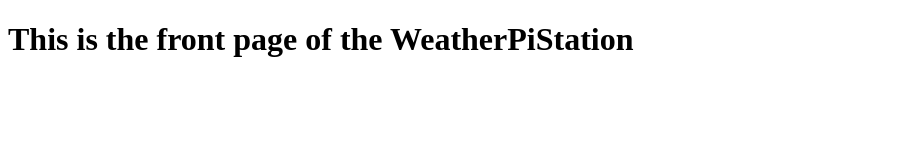
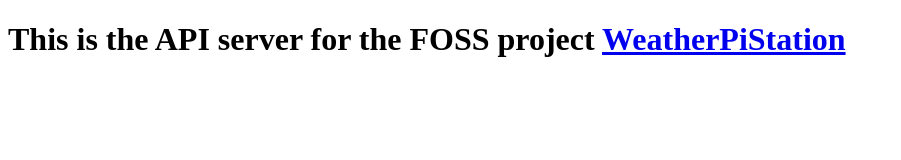
Before and after one commit to ellak-monades-aristeias/WeatherPiStation, a plain HTML site: page www/index.html in a window 1280 px wide. Shown: the whole page, without its empty margins (0-901 px from the left). Drawn offline with Linux system fonts and the light colour scheme.

Commit message:
Add project url to index page

```diff
--- a/www/index.html
+++ b/www/index.html
@@ -4,6 +4,6 @@
         <title></title>
     </head>
     <body>
-    <h1>This is the front page of the WeatherPiStation</h1>
+    <h1>This is the API server for the FOSS project <a href="https://github.com/ellak-monades-aristeias/WeatherPiStation">WeatherPiStation</a><h1>
     </body>
 </html>
```
